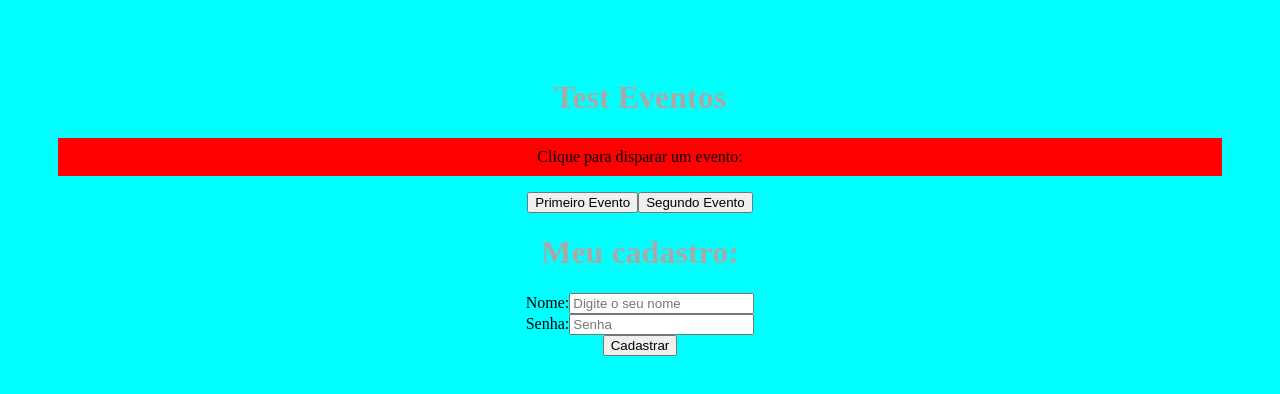
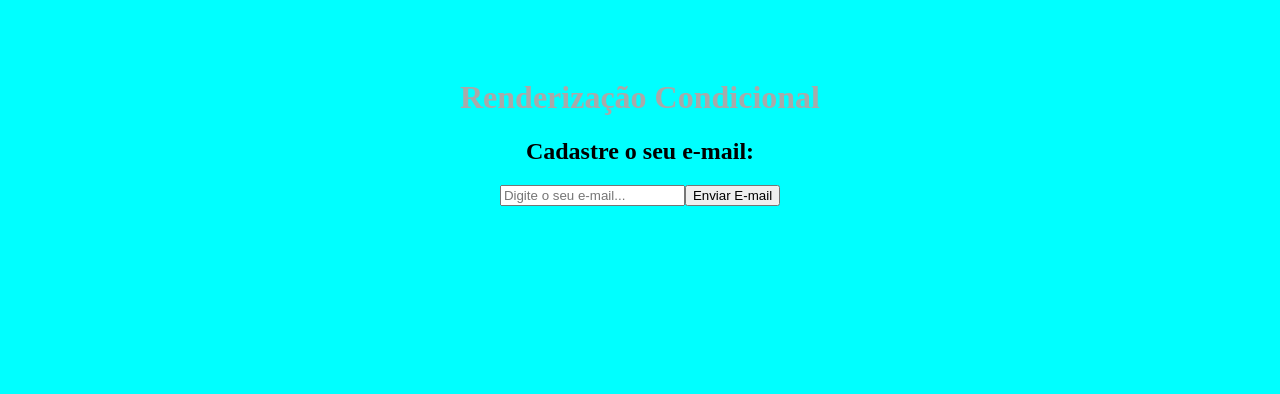
Before and after one commit to paulomatos777/React-Project, a React (Create React App) app: page / in a window 1280 px wide. Shown: the top 394 px of the page. Built offline with nearby package versions, Linux system fonts and the light colour scheme.

Commit message:
conditional render

```diff
--- a/src/App.js
+++ b/src/App.js
@@ -1,13 +1,11 @@
 import "./App.css";
-import Event from "./components/Event";
-import Form from "./components/Form";
+import Condition from "./components/Condition";
 
 function App() {
   return (
     <div className="App">
-      <h1>Test Eventos</h1>
-      <Event />
-      <Form />
+      <h1>Renderização Condicional</h1>
+      <Condition />
     </div>
   );
 }
--- /dev/null
+++ b/src/components/Condition.js
@@ -0,0 +1,36 @@
+import { useState } from "react";
+function Condition() {
+  const [email, setEmail] = useState();
+  const [userEmail, setUserEmail] = useState();
+
+  function enviarEmail(event) {
+    event.preventDefault();
+    setUserEmail(email);
+  }
+
+  function limparEmail() {
+    setUserEmail("");
+  }
+
+  return (
+    <div>
+      <h2>Cadastre o seu e-mail:</h2>
+      <form>
+        <input
+          type="email"
+          placeholder="Digite o seu e-mail..."
+          onChange={(event) => setEmail(event.target.value)}
+        />
+        <button onClick={enviarEmail}>Enviar E-mail</button>
+        {userEmail && (
+          <div>
+            <p>O e-mail do usuario é: {userEmail}</p>
+            <button onClick={limparEmail}>Limpar email</button>
+          </div>
+        )}
+      </form>
+    </div>
+  );
+}
+
+export default Condition;
```
